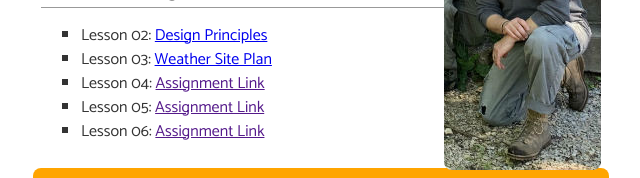
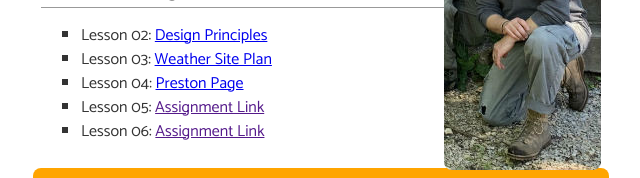
Before and after one commit to col17029/col17029.github.io, a plain HTML site: page index.html in a window 1280 px wide. Shown: the part 138-316 px from the top of the page, without its empty margins (319-959 px from the left). Drawn offline with nearby package versions, Linux system fonts and the light colour scheme.

Commit message:
20200201_2

```diff
--- a/index.html
+++ b/index.html
@@ -24,7 +24,7 @@
         <ul>
             <li>Lesson 02: <a href="./lesson2/design-principles.html">Design Principles</a></li>
             <li>Lesson 03: <a href="./lesson3/">Weather Site Plan</a></li>
-            <li>Lesson 04: <a href="">Assignment Link</a></li>
+            <li>Lesson 04: <a href="./lesson4/preston-4.html">Preston Page</a></li>
             <li>Lesson 05: <a href="">Assignment Link</a></li>
             <li>Lesson 06: <a href="">Assignment Link</a></li>
         </ul>
```
